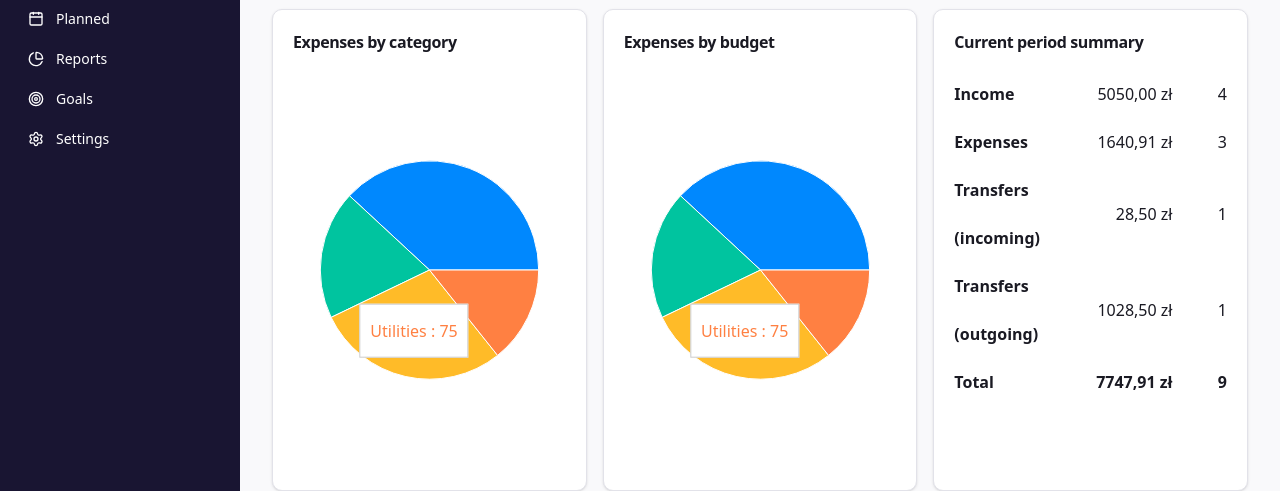
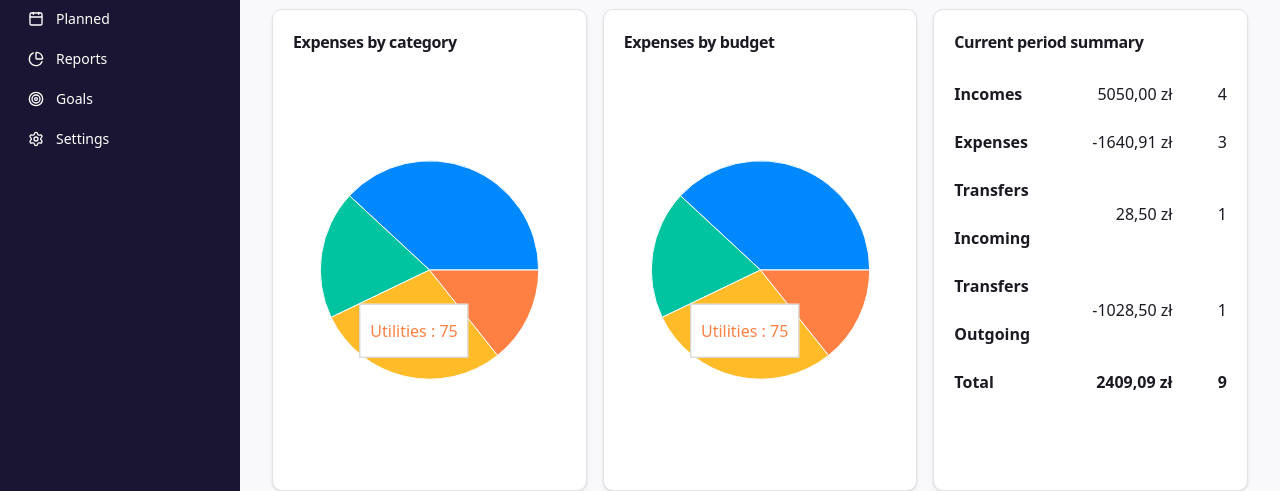
Before and after one commit to home-budget-manager/frontend.webui, a Next.js app: page /my-accounts/1 in a window 1280 px wide. Shown: the part 245-736 px from the top of the page. Built offline with nearby package versions, Linux system fonts and the light colour scheme.

Commit message:
Rework display of account operations summaries.
This is a first step - change hardcoded elements to collection.
In next step - translations dictionary.

Work on #4

```diff
--- a/api/my-accounts/connector.ts
+++ b/api/my-accounts/connector.ts
@@ -25,10 +25,12 @@ export class ConnectorImpl implements Connector {
     async getAccountOperationsSummary(accountId: string): Promise<model.OperationsSummary> {
         // Simulate fetching data from an API or database
         return Promise.resolve({
-            incomes: {amount: 5050, count: 4 },
-            expenses: {amount: 1640.91, count: 3 },
-            transfersIncoming: {amount: 28.5, count: 1 },
-            transfersOutgoing: {amount: 1028.5, count: 1 },
+            items: [
+                { itemType: "incomes", amount: 5050, count: 4, currency: "USD" },
+                { itemType: "expenses", amount: -1640.91, count: 3, currency: "USD" },
+                { itemType: "transfersIncoming", amount: 28.5, count: 1, currency: "USD" },
+                { itemType: "transfersOutgoing", amount: -1028.5, count: 1, currency: "USD" }
+            ]
         });
     }
 
--- a/components/pages/my-accounts/period-summary.tsx
+++ b/components/pages/my-accounts/period-summary.tsx
@@ -32,8 +32,8 @@ export default function PeriodSummary({ accountId }: PeriodSummaryProps) {
         return <div>Loading operations summary...</div>;
     }
 
-    const totalCount = operationsSummary.incomes.count + operationsSummary.expenses.count + operationsSummary.transfersIncoming.count + operationsSummary.transfersOutgoing.count;
-    const totalAmount = operationsSummary.incomes.amount + operationsSummary.expenses.amount + operationsSummary.transfersIncoming.amount + operationsSummary.transfersOutgoing.amount;
+    const totalCount = operationsSummary.items.map(i => i.count).reduce((acc, count) => acc + count, 0);
+    const totalAmount = operationsSummary.items.map(i => i.amount).reduce((acc, amount) => acc + amount, 0);
 
     return (<PanelComponent title='Current period summary' className={styles["period-summary"]}>
         <table>
@@ -57,26 +57,13 @@ export default function PeriodSummary({ accountId }: PeriodSummaryProps) {
                 </tr>
             </tfoot>
             <tbody>
-                <tr>
-                    <td>Income</td>
-                    <td>{numbersService.formatCurrency(operationsSummary.incomes.amount)}</td>
-                    <td>{operationsSummary.incomes.count}</td>
-                </tr>
-                <tr>
-                    <td>Expenses</td>
-                    <td>{numbersService.formatCurrency(operationsSummary.expenses.amount)}</td>
-                    <td>{operationsSummary.expenses.count}</td>
-                </tr>
-                <tr>
-                    <td>Transfers (incoming)</td>
-                    <td>{numbersService.formatCurrency(operationsSummary.transfersIncoming.amount)}</td>
-                    <td>{operationsSummary.transfersIncoming.count}</td>
-                </tr>
-                <tr>
-                    <td>Transfers (outgoing)</td>
-                    <td>{numbersService.formatCurrency(operationsSummary.transfersOutgoing.amount)} </td>
-                    <td>{operationsSummary.transfersOutgoing.count}</td>
-                </tr>
+                {operationsSummary.items.map((item, index) => (
+                    <tr key={index}>
+                        <td>{item.title}</td>
+                        <td>{numbersService.formatCurrency(item.amount)}</td>
+                        <td>{item.count}</td>
+                    </tr>
+                ))}
             </tbody>
         </table>
     </PanelComponent>);
--- a/services/app/my-accounts.service.ts
+++ b/services/app/my-accounts.service.ts
@@ -1,4 +1,5 @@
 import * as models from "@/types/app/my-accounts/page";
+import * as apiModels from "@/api/my-accounts/model";
 
 import { myAccountsConnector, Connector as MyAccountsConnector } from "@/api/my-accounts/connector";
 import { operationsConnector, Connector as OperationsConnector } from "@/api/operations/connector";
@@ -82,12 +83,13 @@ export class MyAccountsServiceImpl implements MyAccountsService {
     async getAccountOperationsSummary(accountId: string): Promise<models.OperationsSummary> {
         return this.connector.getAccountOperationsSummary(accountId)
             .then((summary) => {
-                return {
-                    incomes: summary.incomes,
-                    expenses: summary.expenses,
-                    transfersIncoming: summary.transfersIncoming,
-                    transfersOutgoing: summary.transfersOutgoing
-                };
+                const items = summary.items.map(item => ({
+                    title: this.mapSummaryItemTypeToTitle(item.itemType),
+                    count: item.count,
+                    amount: item.amount,
+                    currency: item.currency
+                }));
+                return { items };
             });
     }
 
@@ -119,6 +121,21 @@ export class MyAccountsServiceImpl implements MyAccountsService {
                 budget: `Budget ID: ${item.budgetId}`
             }));
     }
+
+    private mapSummaryItemTypeToTitle(itemType: apiModels.SummaryItemType): string {
+        switch (itemType) {
+            case "incomes":
+                return "Incomes";
+            case "expenses":
+                return "Expenses";
+            case "transfersIncoming":
+                return "Transfers Incoming";
+            case "transfersOutgoing":
+                return "Transfers Outgoing";
+            default:
+                return "Unknown";
+        }
+    }
 }
 
 export function createMyAccountsService(): MyAccountsService {
```
Also changed, not shown: api/my-accounts/model.ts (+10 -4 lines), types/app/my-accounts/page.ts (+8 -4 lines).
